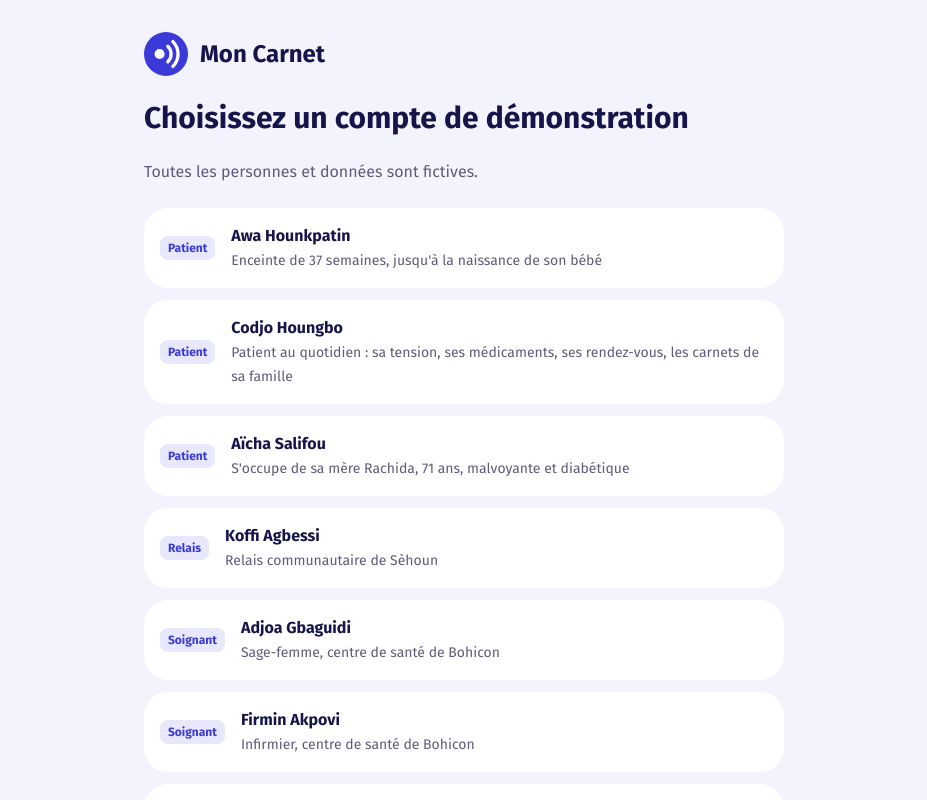
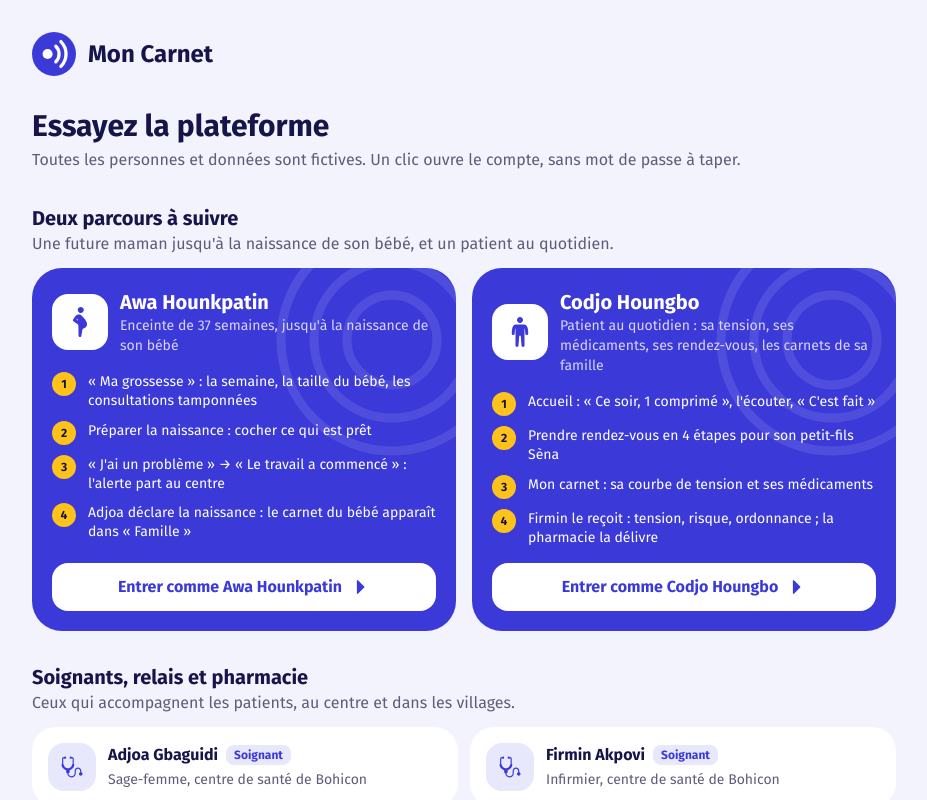
Before and after one commit to ThommyShelby9/moncarnet, a Next.js app: page /demo in a window 1280 px wide. Shown: the top 800 px of the page, without its empty margins (176-1103 px from the left). Built offline with nearby package versions, Linux system fonts and the light colour scheme; no server answers.

Commit message:
feat(démo): les deux parcours usagers d'abord, puis les professionnels et l'État

```diff
--- /dev/null
+++ b/src/app/demo/groupes.ts
@@ -0,0 +1,23 @@
+import type { CompteDemo } from "@/server/demo/donnees";
+
+export interface GroupeDemo {
+  titre: string;
+  texte: string;
+  comptes: CompteDemo[];
+}
+
+const ORDRE_PRO: Record<string, number> = { soignant: 0, relais: 1, pharmacie: 2 };
+
+/** L'ordre dans lequel le jury découvre la plateforme : les deux parcours usagers, puis ceux qui les accompagnent. */
+export function groupesDemo(comptes: CompteDemo[]): GroupeDemo[] {
+  const parcours = comptes.filter((c) => c.parcours?.length).sort((a, b) => (a.nomAffiche.startsWith("Awa") ? -1 : b.nomAffiche.startsWith("Awa") ? 1 : 0));
+  const pros = comptes.filter((c) => c.role in ORDRE_PRO).sort((a, b) => ORDRE_PRO[a.role]! - ORDRE_PRO[b.role]!);
+  const etat = comptes.filter((c) => c.role === "pilotage");
+  const autres = comptes.filter((c) => !parcours.includes(c) && !pros.includes(c) && !etat.includes(c));
+  return [
+    { titre: "Deux parcours à suivre", texte: "Une future maman jusqu'à la naissance de son bébé, et un patient au quotidien.", comptes: parcours },
+    { titre: "Soignants, relais et pharmacie", texte: "Ceux qui accompagnent les patients, au centre et dans les villages.", comptes: pros },
+    { titre: "L'État", texte: "Des indicateurs sans aucun nom, pour décider.", comptes: etat },
+    { titre: "Autres comptes", texte: "", comptes: autres },
+  ].filter((g) => g.comptes.length > 0);
+}
--- a/src/app/demo/page.tsx
+++ b/src/app/demo/page.tsx
@@ -1,46 +1,125 @@
 import type { Metadata } from "next";
 import { notFound } from "next/navigation";
 import { env } from "@/config/env";
-import { COMPTES_DEMO } from "@/server/demo/donnees";
+import type { RoleCompte } from "@/server/db/schema";
+import { COMPTES_DEMO, type CompteDemo } from "@/server/demo/donnees";
+import { Icone } from "@/ui/Icone";
+import type { NomIcone } from "@/ui/icones";
 import { Logo } from "@/ui/Logo";
+import { Ondes } from "@/ui/Ondes";
 import { entrerCommeDemo } from "./actions";
+import { groupesDemo } from "./groupes";
 
 export const metadata: Metadata = { title: "Démonstration" };
 
-const ROLES = { patient: "Patient", relais: "Relais", soignant: "Soignant", pharmacie: "Pharmacie", pilotage: "Pilotage", admin: "Administration" } as const;
+const ROLES: Record<RoleCompte, string> = { patient: "Patient", relais: "Relais", soignant: "Soignant", pharmacie: "Pharmacie", pilotage: "État", admin: "Administration" };
+const ICONES: Record<RoleCompte, NomIcone> = {
+  patient: "hi-woman",
+  relais: "hi-community-healthworker",
+  soignant: "hi-stethoscope",
+  pharmacie: "hi-pharmacy",
+  pilotage: "ph-chart-line-up",
+  admin: "ph-list-checks",
+};
 
 export default async function PageDemo({ searchParams }: { searchParams: Promise<{ erreur?: string }> }) {
   if (!env.DEMO_MODE) notFound();
   const { erreur } = await searchParams;
+  const groupes = groupesDemo(COMPTES_DEMO);
   return (
-    <main className="mx-auto flex max-w-2xl flex-col gap-6 px-4 py-8">
+    <main className="mx-auto flex max-w-4xl flex-col gap-8 px-4 py-8">
       <header className="flex items-center gap-3">
         <Logo className="size-11" />
         <p className="text-2xl font-bold">{env.NEXT_PUBLIC_APP_NAME}</p>
       </header>
-      <h1 className="text-3xl font-bold">Choisissez un compte de démonstration</h1>
-      <p className="text-gris">Toutes les personnes et données sont fictives.</p>
+      <div>
+        <h1 className="text-3xl font-bold">Essayez la plateforme</h1>
+        <p className="mt-1 text-gris">Toutes les personnes et données sont fictives. Un clic ouvre le compte, sans mot de passe à taper.</p>
+      </div>
       {erreur === "base-vide" && (
         <p role="alert" className="rounded-bouton bg-urgence-pale px-4 py-3 font-bold text-urgence">
           La base de démonstration est vide. Lancez « pnpm db:seed ».
         </p>
       )}
-      <ul className="grid gap-3">
-        {COMPTES_DEMO.map((c) => (
-          <li key={c.identifiant}>
-            <form action={entrerCommeDemo}>
-              <input type="hidden" name="identifiant" value={c.identifiant} />
-              <button className="flex w-full items-center gap-4 rounded-carte bg-white p-4 text-left">
-                <span className="rounded-lg bg-lavande-2 px-2 py-1 text-xs font-bold text-marque">{ROLES[c.role]}</span>
-                <span>
-                  <span className="block font-bold">{c.nomAffiche}</span>
-                  <span className="text-sm text-gris">{c.description}</span>
-                </span>
-              </button>
-            </form>
-          </li>
-        ))}
-      </ul>
+      {groupes.map((groupe, i) => (
+        <section key={groupe.titre} aria-labelledby={`groupe-${i}`} className="flex flex-col gap-3">
+          <div>
+            <h2 id={`groupe-${i}`} className="text-xl font-bold">
+              {groupe.titre}
+            </h2>
+            {groupe.texte && <p className="text-gris">{groupe.texte}</p>}
+          </div>
+          {i === 0 ? (
+            <div className="grid gap-4 md:grid-cols-2">
+              {groupe.comptes.map((c) => (
+                <CarteParcours key={c.identifiant} compte={c} />
+              ))}
+            </div>
+          ) : (
+            <ul className="grid gap-3 sm:grid-cols-2">
+              {groupe.comptes.map((c) => (
+                <li key={c.identifiant}>
+                  <CompteSimple compte={c} />
+                </li>
+              ))}
+            </ul>
+          )}
+        </section>
+      ))}
     </main>
   );
 }
+
+/** Un parcours usager : qui, et quoi montrer, étape par étape. */
+function CarteParcours({ compte }: { compte: CompteDemo }) {
+  const enceinte = compte.nomAffiche.startsWith("Awa");
+  return (
+    <article className="relative flex flex-col gap-4 overflow-hidden rounded-grande bg-marque p-5 text-white">
+      <Ondes className="-top-12 -right-14 size-60 text-white opacity-10" />
+      <div className="relative flex items-center gap-3">
+        <span className="grid size-14 shrink-0 place-items-center rounded-2xl bg-white text-marque">
+          <Icone nom={enceinte ? "hi-pregnant" : "hi-man"} className="size-9" />
+        </span>
+        <div>
+          <h3 className="text-xl font-bold">{compte.nomAffiche}</h3>
+          <p className="text-sm text-lavande-3">{compte.description}</p>
+        </div>
+      </div>
+      <ol className="relative flex flex-col gap-2.5">
+        {compte.parcours?.map((etape, i) => (
+          <li key={etape} className="flex gap-3">
+            <span className="grid size-6 shrink-0 place-items-center rounded-full bg-soleil text-xs font-bold text-nuit">{i + 1}</span>
+            <span className="text-sm leading-snug">{etape}</span>
+          </li>
+        ))}
+      </ol>
+      <form action={entrerCommeDemo} className="relative mt-auto">
+        <input type="hidden" name="identifiant" value={compte.identifiant} />
+        <button className="flex h-12 w-full items-center justify-center gap-2 rounded-bouton bg-white font-bold text-marque">
+          Entrer comme {compte.nomAffiche}
+          <Icone nom="ph-caret-right" className="size-5" />
+        </button>
+      </form>
+    </article>
+  );
+}
+
+function CompteSimple({ compte }: { compte: CompteDemo }) {
+  return (
+    <form action={entrerCommeDemo} className="h-full">
+      <input type="hidden" name="identifiant" value={compte.identifiant} />
+      <button className="flex h-full w-full items-center gap-3 rounded-carte bg-white p-4 text-left">
+        <span className="grid size-12 shrink-0 place-items-center rounded-2xl bg-lavande-2 text-marque">
+          <Icone nom={ICONES[compte.role]} className="size-7" />
+        </span>
+        <span className="min-w-0 flex-1">
+          <span className="flex flex-wrap items-center gap-2">
+            <b>{compte.nomAffiche}</b>
+            <span className="rounded-lg bg-lavande-2 px-2 py-0.5 text-xs font-bold text-marque">{ROLES[compte.role]}</span>
+          </span>
+          <span className="text-sm text-gris">{compte.description}</span>
+        </span>
+      </button>
+    </form>
+  );
+}
```
Also changed, not shown: 2 other files (tests, documents, lock files or other folders).
